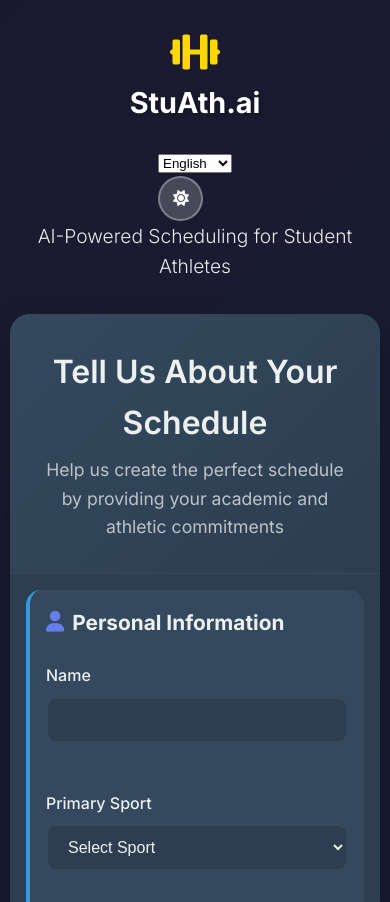
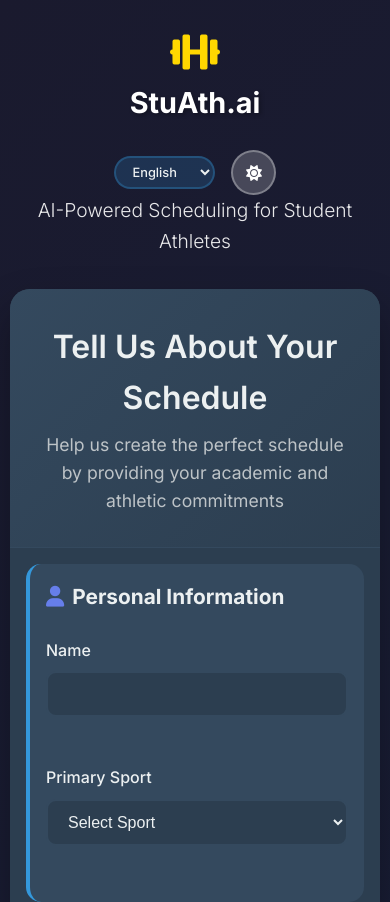
Before and after one commit to ColinLiu811/stuathaiweb, a website: page index.html in a window 390 px wide. Shown: the top 902 px of the page. Drawn offline with Linux system fonts and the light colour scheme.

Commit message:
Update styles.css for translations
Style changes for language dropdown menu

```diff
--- a/styles.css
+++ b/styles.css
@@ -33,6 +33,37 @@ body {
     max-width: 1200px;
     margin: 0 auto;
     padding: 0 20px;
+}
+
+.header-controls {
+    display: flex;
+    align-items: center;
+    gap: 1rem;
+}
+
+.language-selector {
+    background: rgba(255, 255, 255, 0.2);
+    border: 2px solid rgba(255, 255, 255, 0.3);
+    color: white;
+    padding: 0.5rem 1rem;
+    border-radius: 25px;
+    cursor: pointer;
+    transition: all 0.3s ease;
+    font-family: 'Inter', -apple-system, BlinkMacSystemFont, 'Segoe UI', Roboto, sans-serif;
+    font-size: 0.9rem;
+    font-weight: 500;
+    outline: none;
+}
+
+.language-selector:hover {
+    background: rgba(255, 255, 255, 0.3);
+    border-color: rgba(255, 255, 255, 0.5);
+}
+
+.language-selector option {
+    background: #2c3e50;
+    color: white;
+    font-family: 'Inter', -apple-system, BlinkMacSystemFont, 'Segoe UI', Roboto, sans-serif;
 }
 
 .dark-mode-toggle {
@@ -546,6 +577,16 @@ body {
         gap: 1rem;
     }
 
+    .header-controls {
+        flex-direction: row;
+        justify-content: center;
+    }
+
+    .language-selector {
+        font-size: 0.8rem;
+        padding: 0.4rem 0.8rem;
+    }
+
     .logo h1 {
         font-size: 2rem;
     }
@@ -792,6 +833,23 @@ body.dark-mode .footer {
     color: #bdc3c7;
 }
 
+body.dark-mode .language-selector {
+    background: rgba(52, 152, 219, 0.2);
+    border: 2px solid rgba(52, 152, 219, 0.3);
+    color: #ecf0f1;
+}
+
+body.dark-mode .language-selector:hover {
+    background: rgba(52, 152, 219, 0.3);
+    border-color: rgba(52, 152, 219, 0.5);
+}
+
+body.dark-mode .language-selector option {
+    background: #2c3e50;
+    color: #ecf0f1;
+    font-family: 'Inter', -apple-system, BlinkMacSystemFont, 'Segoe UI', Roboto, sans-serif;
+}
+
 /* Dark mode toggle icon animation */
 .dark-mode-toggle i {
     transition: transform 0.3s ease;
```
